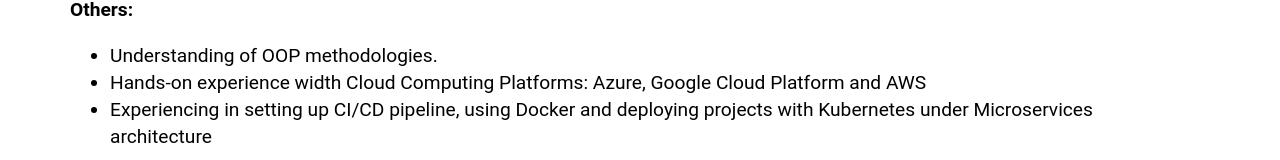
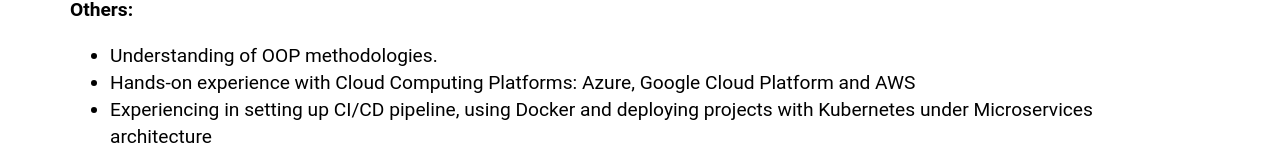
Before and after one commit to TuanMinPay/CV_NGO_VAN_TUAN, a plain HTML site: page index.html in a window 1280 px wide. Shown: the part 531-691 px from the top of the page. Drawn offline with Linux system fonts and the light colour scheme; a web font is replaced by a local one.

Commit message:
Update index.html

```diff
--- a/index.html
+++ b/index.html
@@ -56,7 +56,7 @@
                 <p class="text-bold">Others:</p>
                 <ul>
                     <li>Understanding of OOP methodologies.</li>
-                    <li>Hands-on experience width Cloud Computing Platforms: Azure, Google Cloud Platform and AWS</li>
+                    <li>Hands-on experience with Cloud Computing Platforms: Azure, Google Cloud Platform and AWS</li>
                     <li>Experiencing in setting up CI/CD pipeline, using Docker and deploying projects with Kubernetes
                         under Microservices architecture</li>
                 </ul>
```
